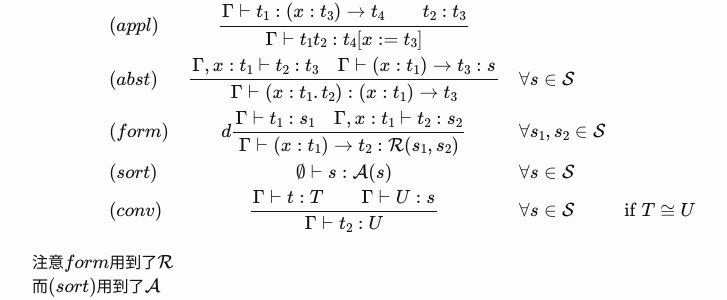
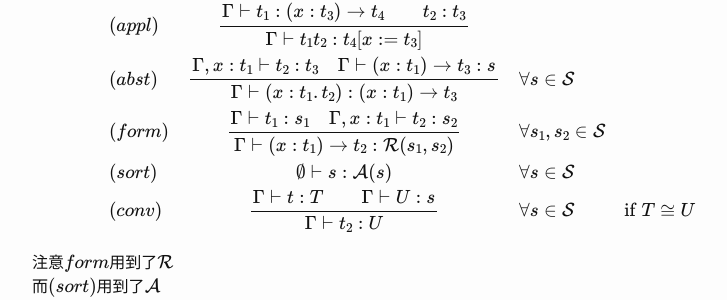
Before and after one commit to AndyShiue/AndyShiue.github.io, a Jekyll site: the page built from _posts/lambda/2016-02-26-PTS.md, in a window 1280 px wide and 900 px high, scrolled down 1161 px. Shown: the part 358-658 px from the top of the window, without its empty margins (238-965 px from the left). Built offline with Jekyll 4.4.1, drawn with Linux system fonts in a browser that asks for light colours; formulas are drawn with MathJax 3; comment, search, counter and statistics services are not loaded; some of the changed text lies outside the part shown.

Commit message:
Fix typo.

```diff
--- a/_posts/lambda/2016-02-26-PTS.md
+++ b/_posts/lambda/2016-02-26-PTS.md
@@ -63,7 +63,7 @@ $$
 (weak) & \dfrac{\Gamma \vdash x_1: t_1 \qquad \Gamma \vdash t_2: s }{\Gamma, x_2: t_2 \vdash x_1: t_1} & \forall s \in \mathcal{S} \\
 (appl) & \dfrac{\Gamma \vdash t_1: (x: t_3) \to t_4 \qquad t_2: t_3}{\Gamma \vdash t_1 t_2: t_4[x := t_3]} \\
 (abst) & \dfrac{\Gamma, x: t_1 \vdash t_2: t_3 \quad \Gamma \vdash (x: t_1) \to t_3: s}{\Gamma \vdash (x: t_1. t_2): (x: t_1) \to t_3} & \forall s \in \mathcal{S} \\
-(form) & d\dfrac{\Gamma \vdash t_1: s_1 \quad \Gamma, x: t_1 \vdash t_2: s_2}{\Gamma \vdash (x: t_1) \to t_2: \mathcal{R}(s_1, s_2)} & \forall s_1, s_2 \in \mathcal{S} \\
+(form) & \dfrac{\Gamma \vdash t_1: s_1 \quad \Gamma, x: t_1 \vdash t_2: s_2}{\Gamma \vdash (x: t_1) \to t_2: \mathcal{R}(s_1, s_2)} & \forall s_1, s_2 \in \mathcal{S} \\
 (sort) & \emptyset \vdash s: \mathcal{A}(s) & \forall s \in \mathcal{S} \\
 (conv) & \dfrac{\Gamma \vdash t: T \qquad \Gamma \vdash U: s }{\Gamma \vdash t_2: U} & \forall s \in \mathcal{S} & \mbox{if } T \cong U
 \end{array}
```
